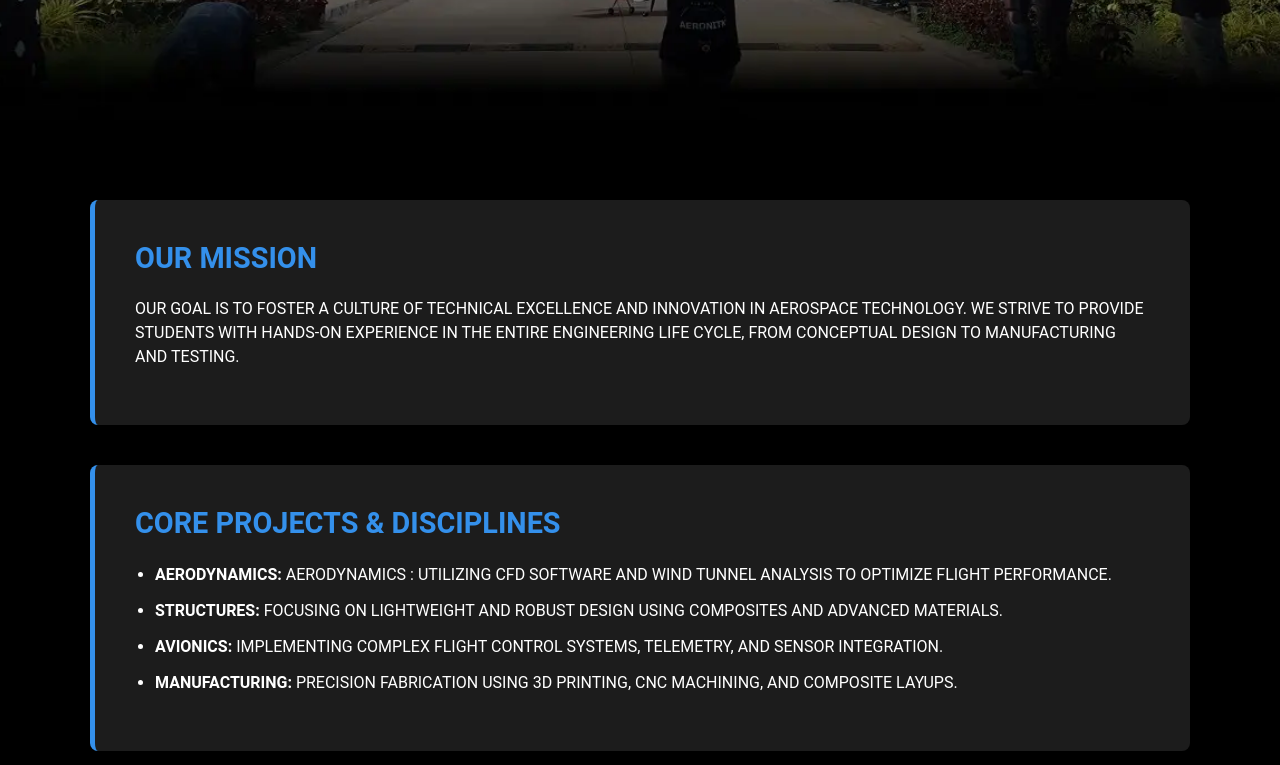
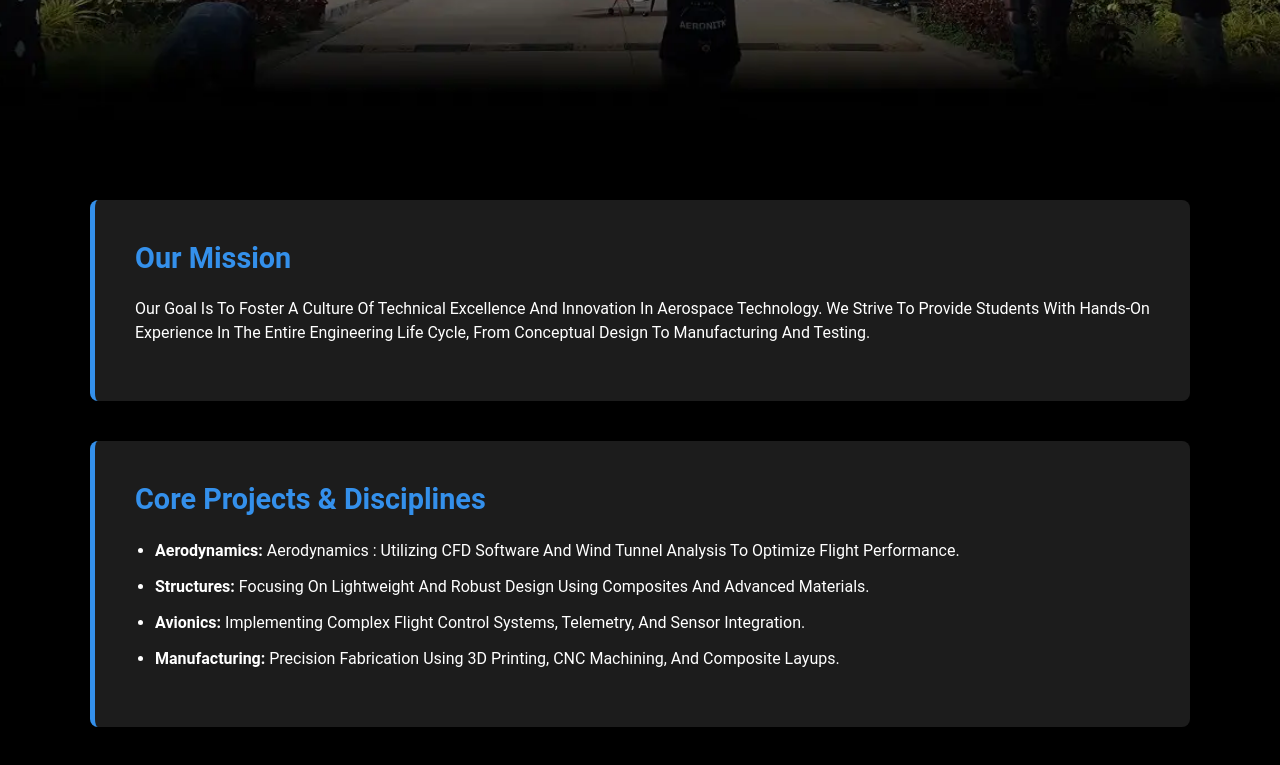
Before and after one commit to yoman12357/Aero_NITK, a React (Vite) app: page /about in a window 1280 px wide. Shown: the part 680-1445 px from the top of the page. Built offline with nearby package versions, Linux system fonts and the light colour scheme.

Commit message:
about page changes

```diff
--- a/src/components/aboutpage.css
+++ b/src/components/aboutpage.css
@@ -79,7 +79,7 @@ html {
 .about-page-container {
     background-color: #000000;
     padding: 80px 20px;
-    text-transform: uppercase;
+    text-transform: capitalize;
 
     line-height: 34px;
     size: 20px;
@@ -131,7 +131,7 @@ html {
 
     .about-hero p {
         font-size: 1rem;
-        text-transform: uppercase;
+        text-transform: capitalize;
     }
 
     .section-block {
```
